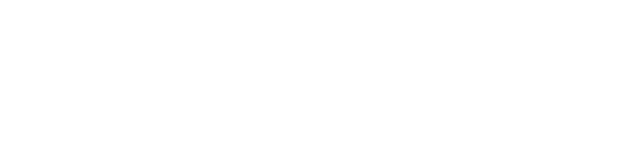
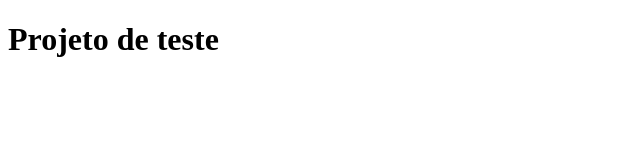
Before and after one commit to erickmune/meu-site, a plain HTML site: page index.html in a window 1280 px wide. Shown: the whole page, without its empty margins (0-640 px from the left). Drawn offline with Linux system fonts and the light colour scheme.

Commit message:
Titulo da pagina

```diff
--- a/index.html
+++ b/index.html
@@ -5,6 +5,6 @@
     <title>Curso Git</title>
 </head>
 <body>
-
+    <h1>Projeto de teste</h1>
 </body>
 </html>
```
